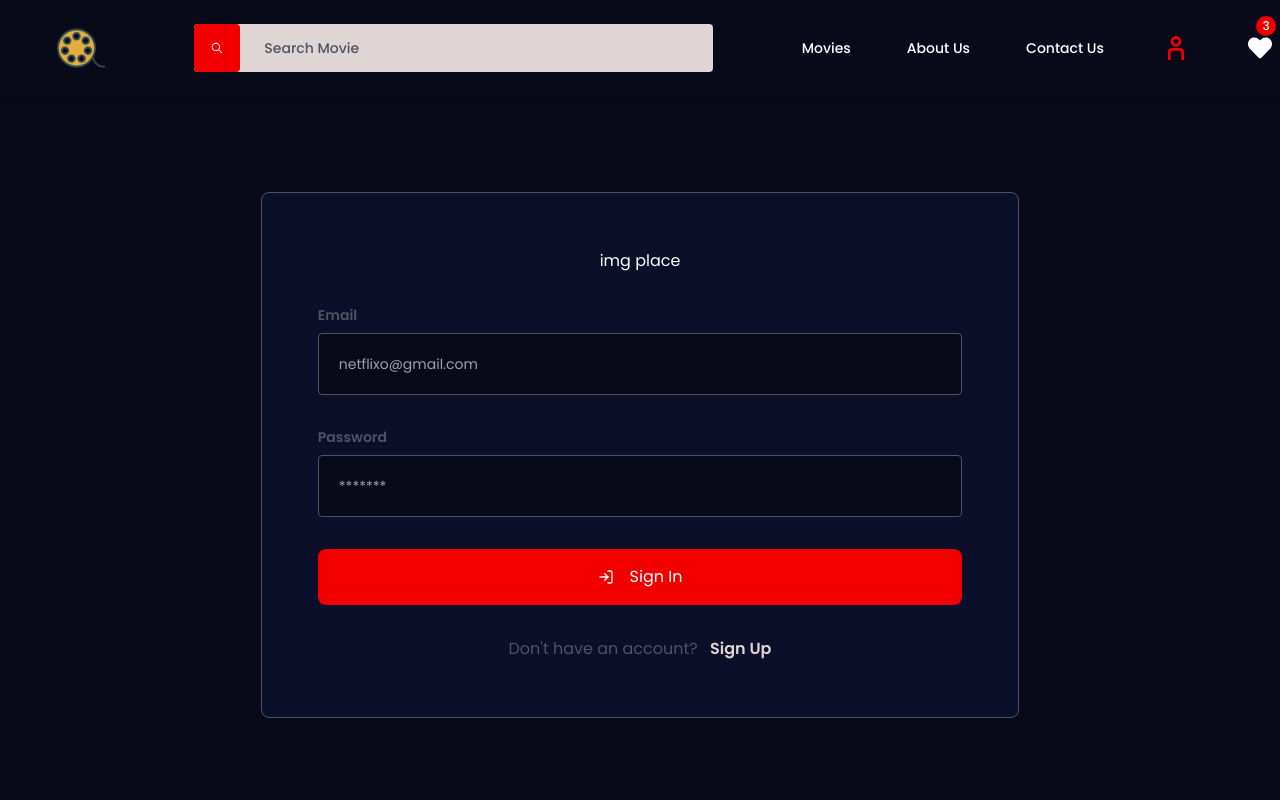
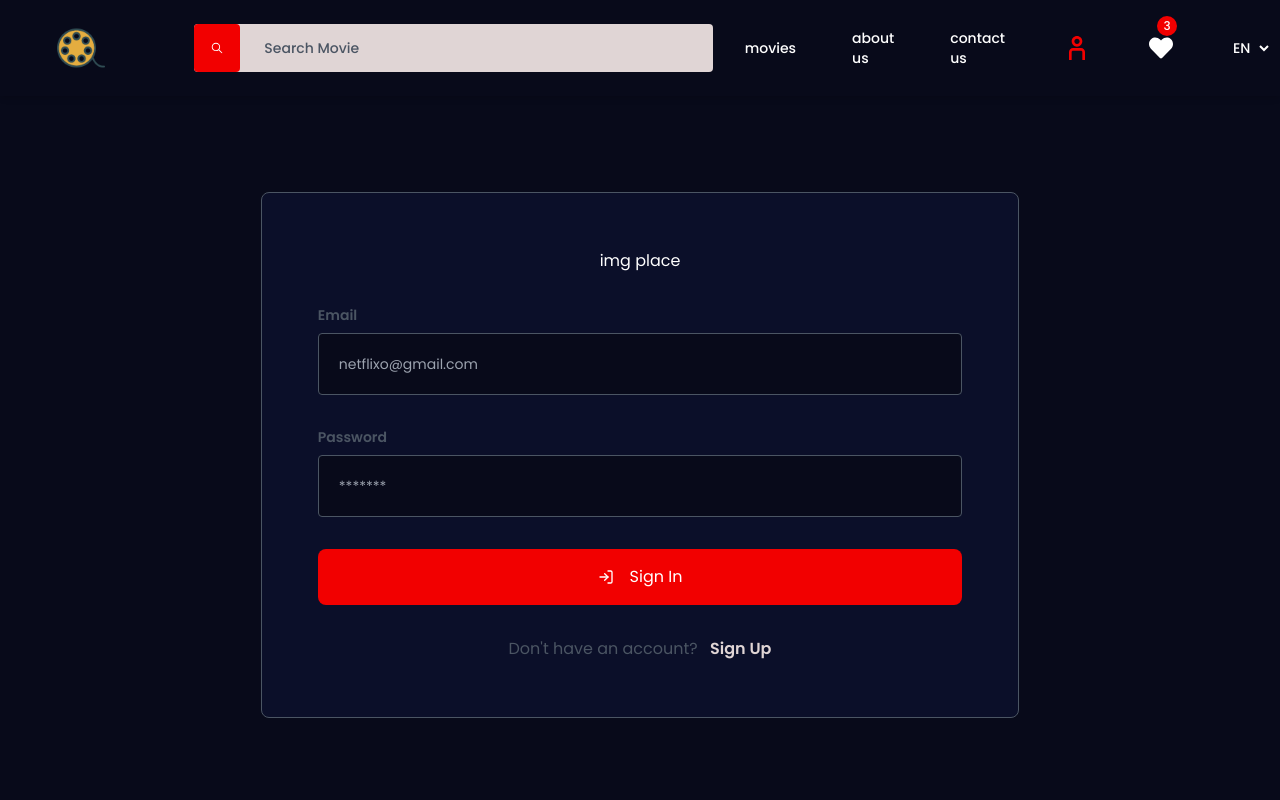
Before and after one commit to StepanKhachikyan1999/MovieMosaic-frontEnd, a React (Create React App) app: page /login in a window 1280 px wide. Shown: the top 800 px of the page. Built offline with nearby package versions, Linux system fonts and the light colour scheme.

Commit message:
added translate

```diff
--- a/package.json
+++ b/package.json
@@ -14,10 +14,12 @@
     "@types/react": "^18.0.0",
     "@types/react-dom": "^18.0.0",
     "aos": "^2.3.4",
+    "i18next": "^23.7.7",
     "rc-drawer": "^6.5.2",
     "react": "^18.2.0",
     "react-dom": "^18.2.0",
     "react-dropzone": "^14.2.3",
+    "react-i18next": "^13.5.0",
     "react-icons": "^4.12.0",
     "react-router-dom": "^6.19.0",
     "react-scripts": "5.0.1",
--- a/src/Layout/Navbar/Navbar.tsx
+++ b/src/Layout/Navbar/Navbar.tsx
@@ -1,14 +1,26 @@
 import React from 'react';
 import {Link, NavLink} from 'react-router-dom'
 import logo from '../../images/logo.png'
-import {IoIosSearch} from "react-icons/io"
-import {FaHeart} from "react-icons/fa"
-import {CgUser} from "react-icons/cg"
+import {IoIosSearch} from 'react-icons/io'
+import {FaHeart} from 'react-icons/fa'
+import {CgUser} from 'react-icons/cg'
+import {useTranslation} from 'react-i18next'
+import {LANGUAGES} from '../../constants/constants'
+
+type HoverProps = {
+    isActive: boolean
+};
 
 const Navbar = () => {
+    const {i18n, t} = useTranslation()
     const hover = 'hover:text-subMain text-white transitions'
-    const Hover = ({isActive}: any) => (
+    const Hover = ({isActive}: HoverProps) => (
         isActive ? 'text-subMain' : hover)
+
+    const onChangeLang = (e: React.ChangeEvent<HTMLSelectElement>) => {
+        const lang_code = e.target.value
+        i18n.changeLanguage(lang_code)
+    };
     return (
         <>
             <div className='bg-main shadow-md sticky top-0 z-20'>
@@ -32,13 +44,13 @@ const Navbar = () => {
                     <div
                         className='col-span-3 font-medium text-sm hidden xl:gap-14 2xl:gap-20 justify-between lg:flex xl:justify-end items-center'>
                         <NavLink to='/movies' className={Hover}>
-                            Movies
+                            {t("movies")}
                         </NavLink>
                         <NavLink to='/about-us' className={Hover}>
-                            About Us
+                            {t("about")}
                         </NavLink>
                         <NavLink to='/contact-us' className={Hover}>
-                            Contact Us
+                            {t("contact")}
                         </NavLink>
                         <NavLink to='/login' className={Hover}>
                             <CgUser className='w-8 h-8'/>
@@ -50,6 +62,15 @@ const Navbar = () => {
                                 3
                             </div>
                         </NavLink>
+
+                        <select defaultValue={i18n.language} onChange={onChangeLang} className='bg-main cursor-pointer'>
+                            {LANGUAGES.map(({code, label}) => (
+                                <option key={code} value={code} className='bg-main text-dryGray cursor-pointer'>
+                                    {label}
+                                </option>
+                            ))}
+                        </select>
+
                     </div>
                 </div>
             </div>
--- /dev/null
+++ b/src/constants/constants.ts
@@ -0,0 +1,10 @@
+type Language = {
+    label: string
+    code: string
+}
+
+export const LANGUAGES: Language[] = [
+    {label: "EN", code: "en"},
+    {label: "AM", code: "am"},
+    {label: "RU", code: "ru"},
+]
--- /dev/null
+++ b/src/hooks/i18n.ts
@@ -0,0 +1,40 @@
+import i18n from 'i18next'
+import {initReactI18next} from 'react-i18next'
+
+//use the initReactI18next plugin with i18next to make it easier for
+//internationalization of react app easier
+i18n.use(initReactI18next).init({
+    lng: "en", //default language
+    fallbackLng: "en", //lang that will be loaded in case the translations the user is looking for are not available
+    interpolation: {
+        escapeValue: false,//used to escape the values and avoid XSS attacks, we will set it to false, because React already does it by default
+    },
+    resources: { //an object with the translations to be used in the application
+        en: {
+            translation: {
+                movies: "movies",
+                about: "about us",
+                contact: "contact us",
+                user: "My name is: {{name}}"
+            },
+        },
+        am: {
+            translation: {
+                movies: "ֆիլմեր",
+                about: "Մեր մասին",
+                contact: "կապ",
+                user: "Mi nombre es: {{name}}"
+            },
+        },
+        ru: {
+            translation: {
+                movies: "фильмы",
+                about: "о нас",
+                contact: "контакт",
+                user: "Mi chiamo: {{name}}"
+            },
+        },
+    },
+});
+
+export default i18n;
```
Also changed, not shown: src/index.tsx (+8 -7 lines), 1 other file (tests, documents, lock files or other folders).
